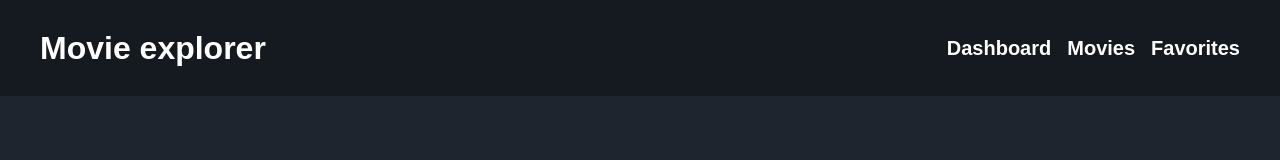
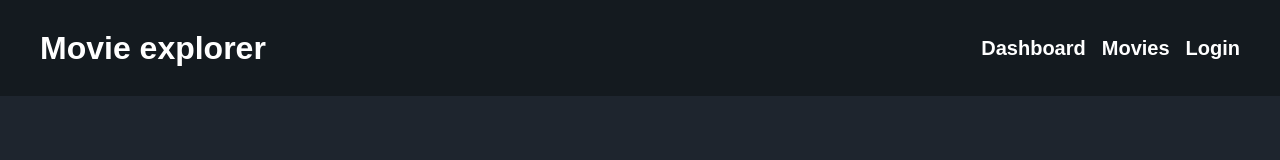
Before and after one commit to miabarada/-Internship-15-Movie-Explorer, a React (Vite) app: page / in a window 1280 px wide. Shown: the top 160 px of the page. Built offline with nearby package versions, Linux system fonts and the light colour scheme.

Commit message:
fix routes and buttons

```diff
--- a/src/components/Layout/Layout.module.scss
+++ b/src/components/Layout/Layout.module.scss
@@ -36,6 +36,8 @@
    text-decoration: none;
    font-weight: 600;
    font-size: 20px;
+   background-color: transparent;
+   border: none;
 }
 
 .navlink:hover {
@@ -47,7 +49,7 @@
    background-color: #1E252E;
 }
 
-@media (max-width: 700px) {
+@media (max-width: 750px) {
    .header h1 {
       font-size: 24px;
       font-weight: 800;
--- a/src/components/Layout/Layout.tsx
+++ b/src/components/Layout/Layout.tsx
@@ -1,4 +1,4 @@
-import { NavLink } from 'react-router-dom'
+import { NavLink, useNavigate } from 'react-router-dom'
 import styles from './Layout.module.scss'
 
 type LayoutProps = {
@@ -6,6 +6,17 @@ type LayoutProps = {
 }
 
 export function Layout({children}: LayoutProps) {
+   const navigate = useNavigate()
+   const token = localStorage.getItem('token')
+
+   const handleLogout = () => {
+      localStorage.removeItem('token')
+      localStorage.removeItem('role')
+
+      navigate('/login')
+      window.location.reload();
+   }
+
    return (
       <div className={styles.container}>
          <header className={styles.header}>
@@ -13,7 +24,11 @@ export function Layout({children}: LayoutProps) {
             <nav className={styles.nav}>
                <NavLink to="/" className={styles.navlink}>Dashboard</NavLink>
                <NavLink to="/movies" className={styles.navlink}>Movies</NavLink>
-               <NavLink to="/favorites" className={styles.navlink}>Favorites</NavLink>
+               {token && (<NavLink to="/favorites" className={styles.navlink}>Favorites</NavLink>)}
+               {token ? (<button onClick={handleLogout} className={styles.navlink}>Logout</button>
+               ) : (
+                  <NavLink to="/login" className={styles.navlink}>Login</NavLink>
+               )}
             </nav>
          </header>
          <main className={styles.main}>{children}</main>
```
